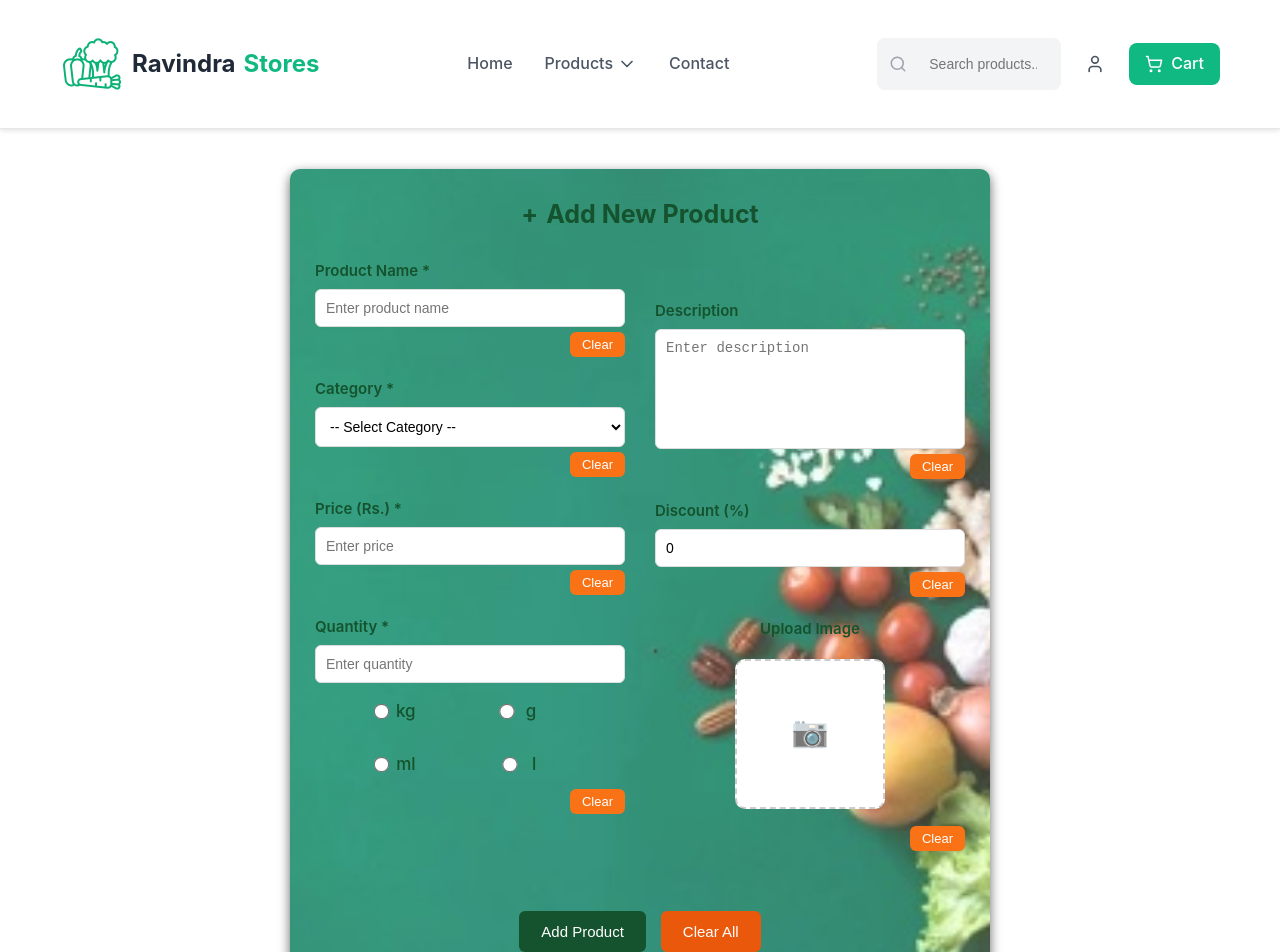
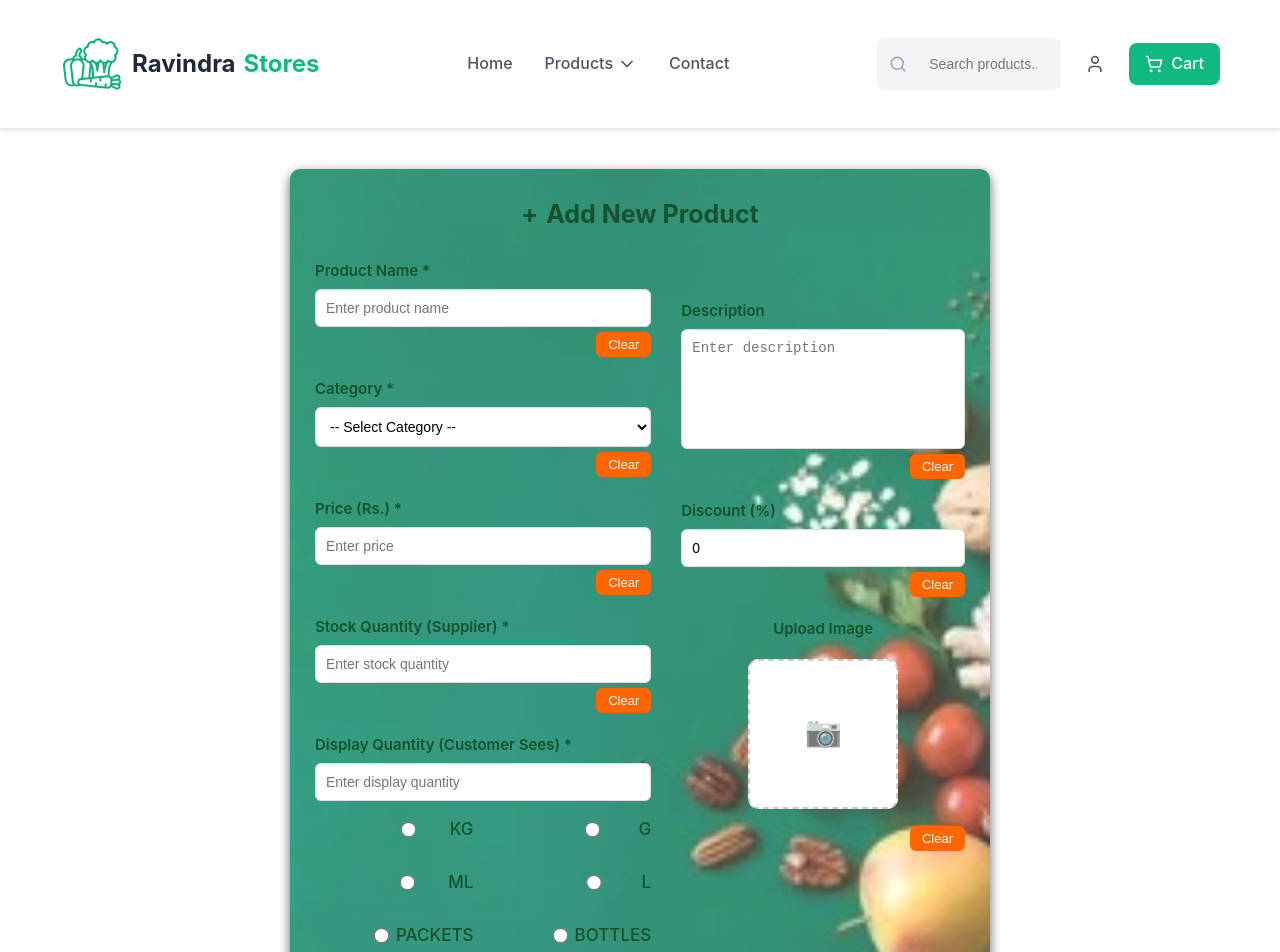
Before and after one commit to MinxPat/Grocery-frontend, a React (Create React App) app: page /products/add in a window 1280 px wide. Shown: the top 952 px of the page. Built offline with nearby package versions, Linux system fonts and the light colour scheme.

Commit message:
Modified add products

```diff
--- a/src/pages/AddProduct.css
+++ b/src/pages/AddProduct.css
@@ -103,7 +103,7 @@ textarea:focus {
 .clear-btn {
   align-self: flex-end;
   margin-top: 5px;
-  background: #f97316;
+  background: #ff6600;
   color: #fff;
   border: none;
   padding: 5px 12px;
@@ -114,7 +114,7 @@ textarea:focus {
 }
 
 .clear-btn:hover {
-  background: #ea580c;
+  background: #e65c00;
   transform: scale(1.05);
 }
 
@@ -200,7 +200,7 @@ textarea:focus {
 }
 
 .clear-all-btn {
-  background: #ea580c;
+  background: #ff6600;
   color: #fff;
   border: none;
   padding: 12px 22px;
@@ -211,19 +211,23 @@ textarea:focus {
 }
 
 .clear-all-btn:hover {
-  background: #c2410c;
+  background: #e65c00;
   transform: scale(1.05);
 }
 
-/* Quantity unit radio buttons */
-.quantity-units {
+/* Quantity Stock & Display radio buttons */
+.quantity-units,
+.stock-quantity-options,
+.display-quantity-options {
   display: grid;
   grid-template-columns: 1fr 1fr;
   gap: 20px 20px;
   margin-top: 15px;
 }
 
-.quantity-units label {
+.quantity-units label,
+.stock-quantity-options label,
+.display-quantity-options label {
   display: flex;
   align-items: center;
   font-size: 17px;
@@ -233,7 +237,9 @@ textarea:focus {
   padding-left: 60px;
 }
 
-.quantity-units input[type="radio"] {
+.quantity-units input[type="radio"],
+.stock-quantity-options input[type="radio"],
+.display-quantity-options input[type="radio"] {
   margin-right: 8px;
   accent-color: #14532d;
   transform: scale(1.2);
--- a/src/pages/AddProduct.jsx
+++ b/src/pages/AddProduct.jsx
@@ -5,11 +5,12 @@ const AddProduct = () => {
   const [productName, setProductName] = useState("");
   const [category, setCategory] = useState("");
   const [price, setPrice] = useState("");
-  const [quantity, setQuantity] = useState("");
-  const [quantityUnit, setQuantityUnit] = useState("");
+  const [stockQuantity, setStockQuantity] = useState(""); // total quantity from supplier
+  const [displayQuantity, setDisplayQuantity] = useState(""); // quantity shown to customer
+  const [quantityUnit, setQuantityUnit] = useState(""); // radio selection
   const [description, setDescription] = useState("");
-  const [discount, setDiscount] = useState(0.0);
-  const [imageFile, setImageFile] = useState(null); // ✅ store file instead of path
+  const [discount, setDiscount] = useState(0); // int now
+  const [imageFile, setImageFile] = useState(null);
   const [imagePreview, setImagePreview] = useState(null);
 
   // Clear one field
@@ -24,15 +25,20 @@ const AddProduct = () => {
       case "price":
         setPrice("");
         break;
-      case "quantity":
-        setQuantity("");
+      case "stockQuantity":
+        setStockQuantity("");
+        break;
+      case "displayQuantity":
+        setDisplayQuantity("");
+        break;
+      case "quantityUnit":
         setQuantityUnit("");
         break;
       case "description":
         setDescription("");
         break;
       case "discount":
-        setDiscount(0.0);
+        setDiscount(0);
         break;
       case "imageFile":
         setImageFile(null);
@@ -48,20 +54,21 @@ const AddProduct = () => {
     setProductName("");
     setCategory("");
     setPrice("");
-    setQuantity("");
+    setStockQuantity("");
+    setDisplayQuantity("");
     setQuantityUnit("");
     setDescription("");
-    setDiscount(0.0);
+    setDiscount(0);
     setImageFile(null);
     setImagePreview(null);
   };
 
-  // Image selection handler (store actual file)
+  // Image handler
   const handleImageChange = (e) => {
     const file = e.target.files[0];
     if (file) {
-      setImageFile(file); //  store file directly
-      setImagePreview(URL.createObjectURL(file)); // for preview
+      setImageFile(file);
+      setImagePreview(URL.createObjectURL(file));
     }
   };
 
@@ -73,7 +80,8 @@ const AddProduct = () => {
     formData.append("proName", productName);
     formData.append("category", category);
     formData.append("price", price);
-    formData.append("quantity", quantity);
+    formData.append("stockQuantity", stockQuantity);
+    formData.append("displayQuantity", displayQuantity);
     formData.append("quantityUnit", quantityUnit);
     formData.append("description", description);
     formData.append("discount", discount);
@@ -143,7 +151,7 @@ const AddProduct = () => {
               <option value="canned food">Canned Food</option>
               <option value="dairy">Dairy</option>
               <option value="meat">Meat</option>
-              <option value="Sea Food">Sea Food</option>
+              <option value="sea food">Sea Food</option>
               <option value="snacks">Snacks</option>
             </select>
             <button
@@ -174,56 +182,52 @@ const AddProduct = () => {
           </div>
 
           <div className="form-group">
-            <label>Quantity *</label>
+            <label>Stock Quantity (Supplier) *</label>
             <input
               type="number"
-              placeholder="Enter quantity"
-              value={quantity}
+              placeholder="Enter stock quantity"
+              value={stockQuantity}
               min="0"
-              onChange={(e) => setQuantity(e.target.value)}
+              onChange={(e) => setStockQuantity(e.target.value)}
+            />
+            <button
+              type="button"
+              className="clear-btn"
+              onClick={() => handleClear("stockQuantity")}
+            >
+              Clear
+            </button>
+          </div>
+
+          <div className="form-group">
+            <label>Display Quantity (Customer Sees) *</label>
+            <input
+              type="number"
+              placeholder="Enter display quantity"
+              value={displayQuantity}
+              min="0"
+              onChange={(e) => setDisplayQuantity(e.target.value)}
             />
             <div className="quantity-units">
-              <label>
-                <input
-                  type="radio"
-                  value="kg"
-                  checked={quantityUnit === "kg"}
-                  onChange={(e) => setQuantityUnit(e.target.value)}
-                />
-                kg
-              </label>
-              <label>
-                <input
-                  type="radio"
-                  value="g"
-                  checked={quantityUnit === "g"}
-                  onChange={(e) => setQuantityUnit(e.target.value)}
-                />
-                g
-              </label>
-              <label>
-                <input
-                  type="radio"
-                  value="ml"
-                  checked={quantityUnit === "ml"}
-                  onChange={(e) => setQuantityUnit(e.target.value)}
-                />
-                ml
-              </label>
-              <label>
-                <input
-                  type="radio"
-                  value="l"
-                  checked={quantityUnit === "l"}
-                  onChange={(e) => setQuantityUnit(e.target.value)}
-                />
-                l
-              </label>
+              {["KG", "G", "ML", "L", "PACKETS", "BOTTLES", "CANS"].map((unit) => (
+                <label key={unit}>
+                  <input
+                    type="radio"
+                    value={unit}
+                    checked={quantityUnit === unit}
+                    onChange={(e) => setQuantityUnit(e.target.value)}
+                  />
+                  {unit}
+                </label>
+              ))}
             </div>
             <button
               type="button"
               className="clear-btn"
-              onClick={() => handleClear("quantity")}
+              onClick={() => {
+                handleClear("displayQuantity");
+                handleClear("quantityUnit");
+              }}
             >
               Clear
             </button>
@@ -252,13 +256,10 @@ const AddProduct = () => {
             <label>Discount (%)</label>
             <input
               type="number"
-              placeholder="0.0"
+              placeholder="0"
               value={discount}
               min="0"
-              step="0.1"
-              onChange={(e) =>
-                setDiscount(parseFloat(e.target.value) || 0.0)
-              }
+              onChange={(e) => setDiscount(parseInt(e.target.value) || 0)}
             />
             <button
               type="button"
```
